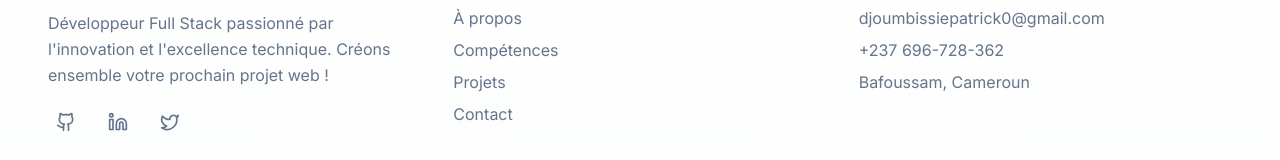
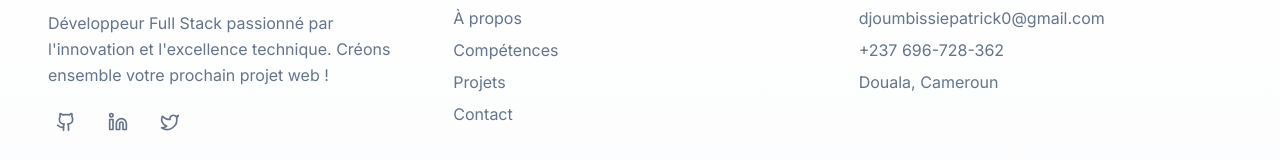
Before and after one commit to Patrick17-ui/portfolio_ac, a Next.js app: page / in a window 1280 px wide. Shown: the part 5185-5345 px from the top of the page. Built offline with nearby package versions, Linux system fonts and the light colour scheme.

Commit message:
Update footer.tsx

```diff
--- a/components/footer.tsx
+++ b/components/footer.tsx
@@ -86,7 +86,7 @@ export function Footer() {
             <div className="space-y-2 text-muted-foreground">
               <p>djoumbissiepatrick0@gmail.com</p>
               <p>+237 696-728-362</p>
-              <p>Bafoussam, Cameroun</p>
+              <p>Douala, Cameroun</p>
             </div>
           </motion.div>
         </div>
```
